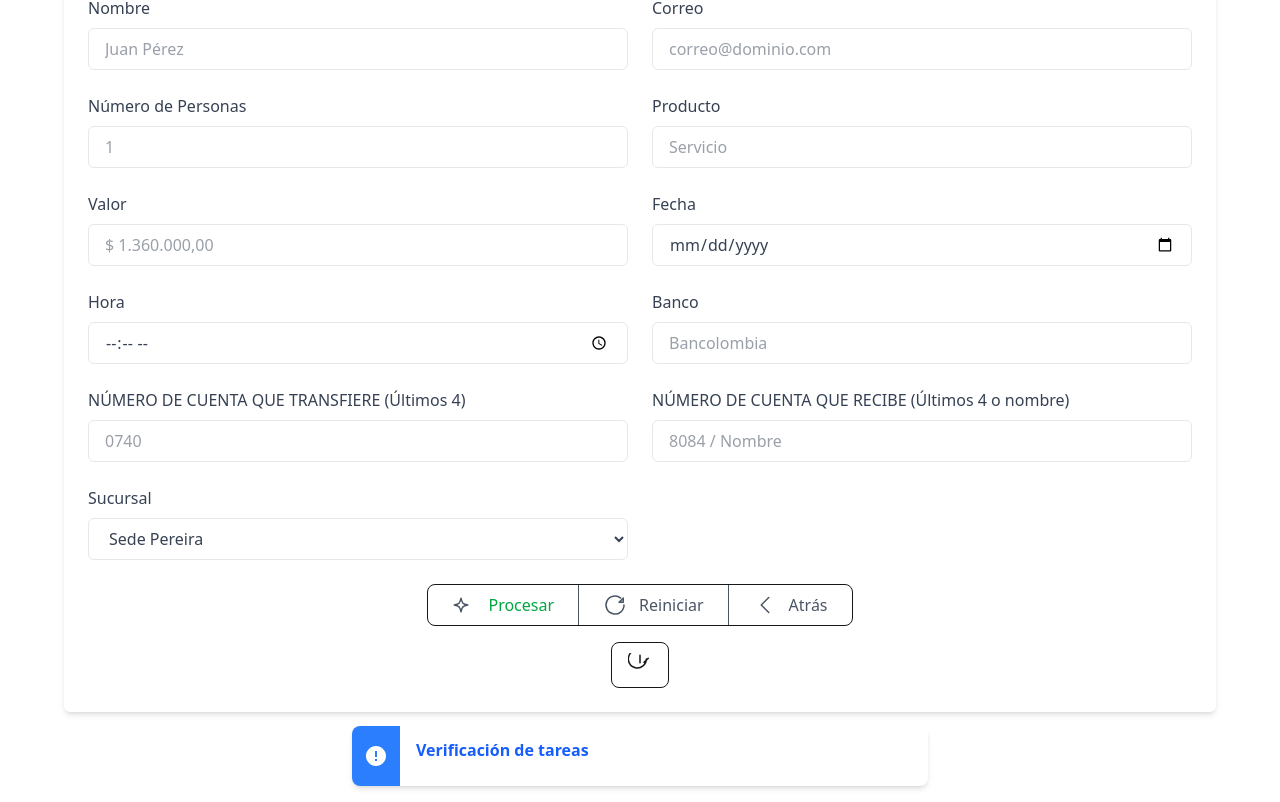
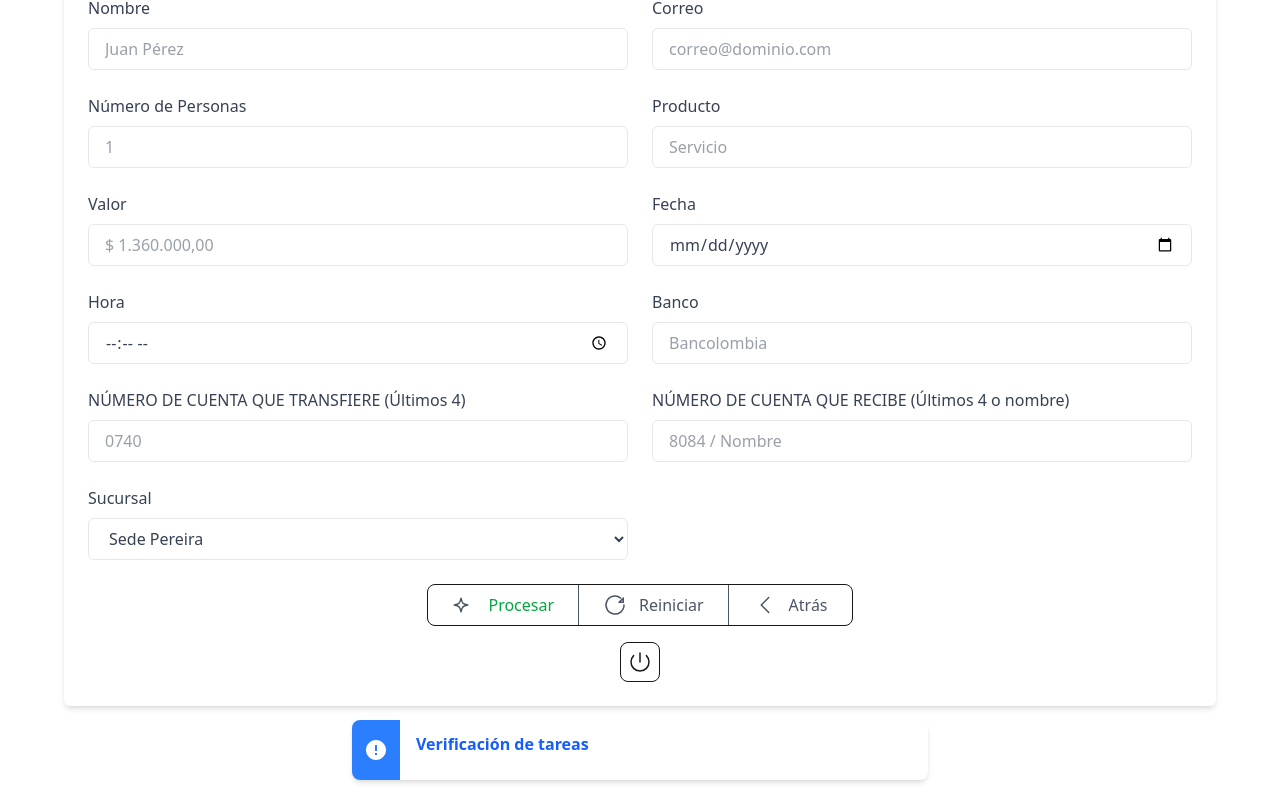
Before and after one commit to ctorresxz/YARBIS-frontend, a Next.js app: page /manualtotal in a window 1280 px wide. Shown: the part 339-1141 px from the top of the page. Built offline with nearby package versions, Linux system fonts and the light colour scheme.

Commit message:
fix(ui): logout centrado y SVG en JSX (strokeWidth/className)

```diff
--- a/components/Merakimanualtotal.tsx
+++ b/components/Merakimanualtotal.tsx
@@ -331,9 +331,29 @@ export default function Merakimanualtotal(): ReactElement {
 
         {/* Secundarios: cerrar sesión (misma acción que en adjuntar) */}
         <div className="flex items-center gap-3 sm:gap-x-5 mt-4 justify-center">
-          <button type="button" onClick={onLogout} disabled={state.sending} title="Cerrar sesión" className="bg-white dark:bg-gray-900 dark:border-gray-700 dark:hover:bg-gray-800 rounded-lg hover:bg-gray-100 duración-300 transition-colors border px-4 py-2.5">
-            <svg className="w-5 h-5 sm:h-6 sm:w-6" viewBox="0 0 24 24" fill="none" xmlns="http://www.w3.org/2000/svg" stroke="currentColor" strokeWidth="1.5"><path strokeLinecap="round" strokeLinejoin="round" d="M12 2.25v7.5m6.364-3.864a9 9 0 1 1-3.338-6.958M20.25 5.25l-4.227 4.098"/></svg>
-          </button>
+          <button
+  type="button"
+  onClick={onLogout}
+  disabled={state.sending}
+  title="Cerrar sesión"
+  className="bg-white dark:bg-gray-900 dark:border-gray-700 dark:hover:bg-gray-800 rounded-lg hover:bg-gray-100 duration-300 transition-colors border w-10 h-10 p-0 flex items-center justify-center leading-none"
+>
+  <svg
+    xmlns="http://www.w3.org/2000/svg"
+    viewBox="0 0 24 24"
+    fill="none"
+    stroke="currentColor"
+    strokeWidth={1.5}
+    className="w-6 h-6"
+  >
+    <path
+      strokeLinecap="round"
+      strokeLinejoin="round"
+      d="M5.636 5.636a9 9 0 1 0 12.728 0M12 3v9"
+    />
+  </svg>
+</button>
+
         </div>
 
         {state.error && (
```
